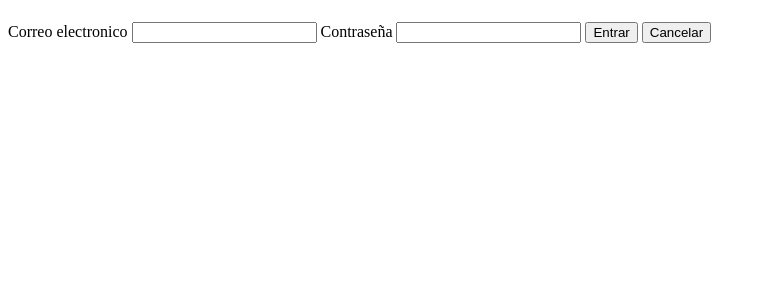
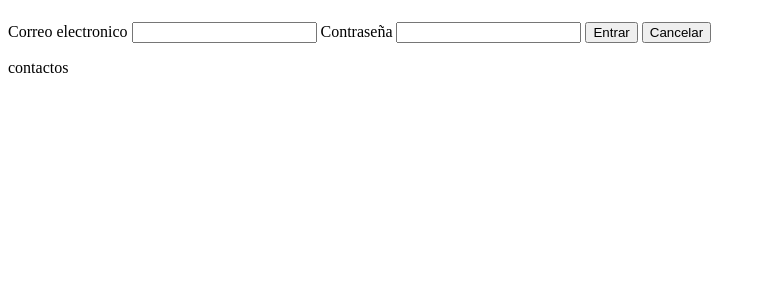
Before and after one commit to ChavaTI/Prensa-Michoacana, a PHP site: page / in a window 1280 px wide. Shown: the part 58-358 px from the top of the page, without its empty margins (0-766 px from the left). Run offline with PHP 8.4, Linux system fonts and the light colour scheme.

Commit message:
se modifico el commit de menu y se añadio contactos

```diff
--- a/src/index.php
+++ b/src/index.php
@@ -24,7 +24,8 @@
         <aside>
         </aside>
         <article>
-        <p><menu type="context"></menu>
+            <p><menu type="context"></menu>
+            <p>contactos</p>
         </article>
 
         <footer>
```
